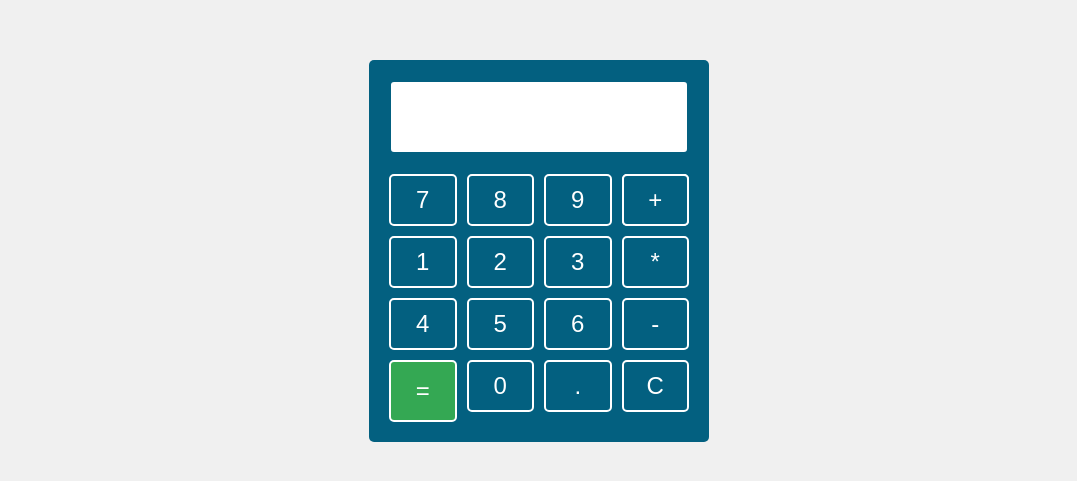
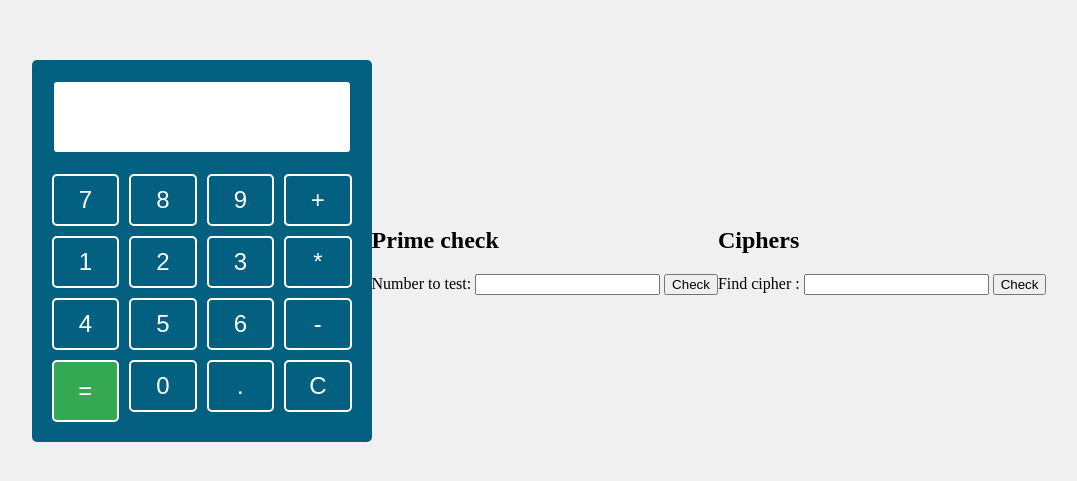
Before and after one commit to krishna1priya/numbersApp, a plain HTML site: page index.html in a window 1280 px wide. Shown: the part 149-630 px from the top of the page, without its empty margins (101-1178 px from the left). Drawn offline with Linux system fonts and the light colour scheme.

Commit message:
adding cipher

```diff
--- a/index.html
+++ b/index.html
@@ -84,6 +84,24 @@
         <button class="button operation add">+</button>
         <button class="button equal" onclick="calculate()">=</button>
     </div>
+    <div class="column">
+        <section>
+            <h2>Prime check</h2>
+            <label>Number to test:</label>
+            <input id="numberToTest"/>
+            <button onclick="isPrime()">Check</button>
+            <label id="primeCheckResult"></label>
+        </section>
+    </div>
+    <div class="column">
+        <section>
+            <h2>Ciphers</h2>
+            <label>Find cipher :</label>
+            <input id="numberToTest"/>
+            <button onclick="isPrime()">Check</button>
+            <label id="primeCheckResult"></label>
+        </section>
+    </div>
     <script>
         let result = document.getElementById("result");
         function clearResult() {
@@ -134,6 +152,21 @@
                 }
             });
         });
+
+        async function isPrime() {
+            const numberToTest = document.getElementById("numberToTest");
+            let n = numberToTest.value;
+            const response = await fetch("???" + n);
+            const result = await response.json();
+            document.getElementById("primeCheckResult").innerText = result;
+        }
+        async function Ciphers() {
+            const numberToTest = document.getElementById("numberToTest");
+            let n = numberToTest.value;
+            const response = await fetch("???" + n);
+            const result = await response.json();
+            document.getElementById("Caesar Cipher").innerText = result;
+        }
     </script>
 </body>
 </html>
```
